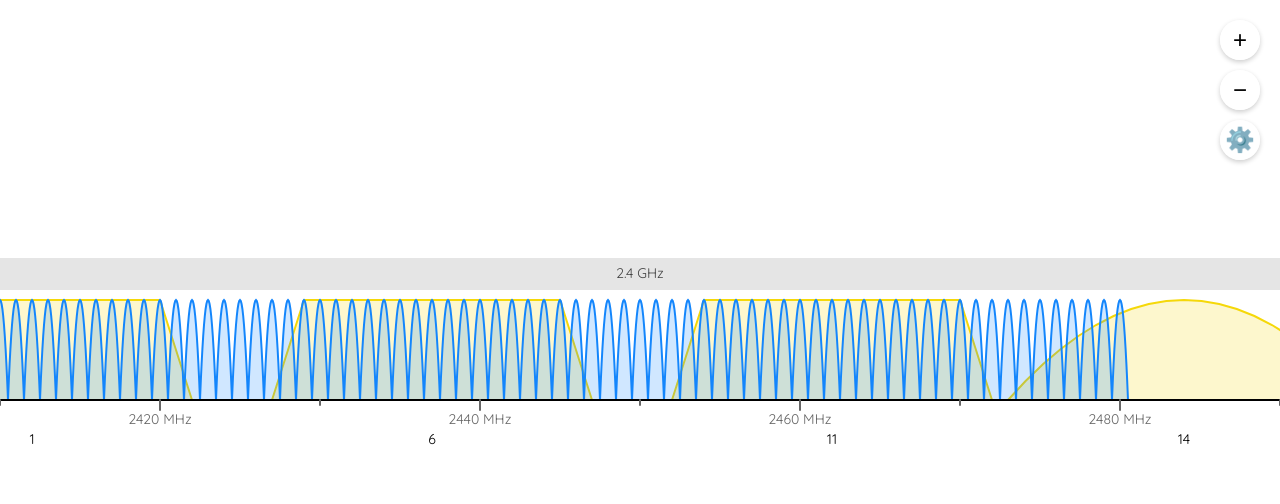
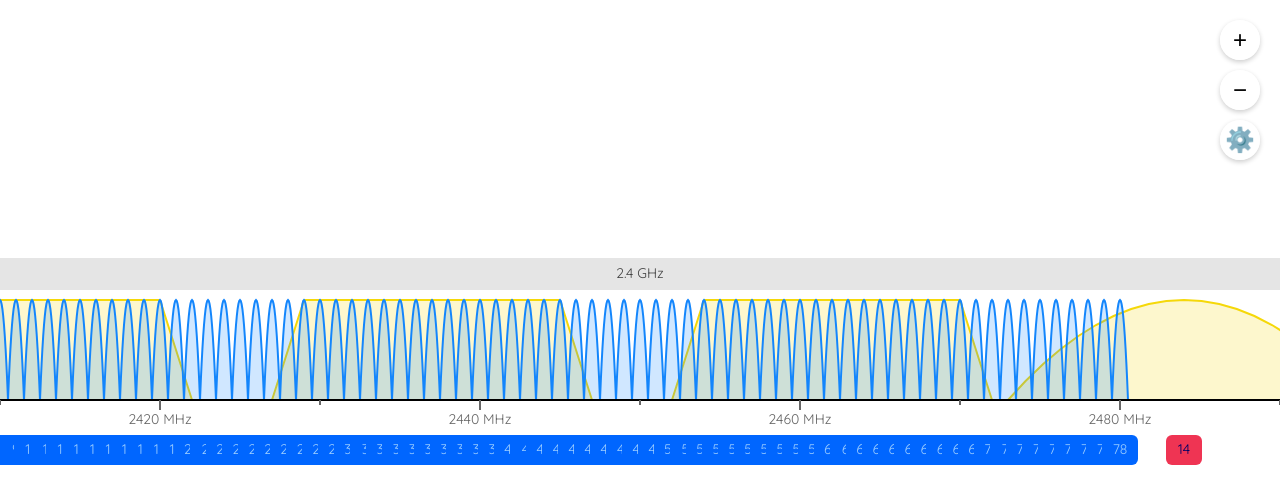
Before and after one commit to PotatoFi/spectrum, a plain HTML site: page spectrum-chart.html in a window 1280 px wide. Drawn offline with Linux system fonts and the light colour scheme.

Commit message:
Basic coloring system implemented, need to pull colors from technology, directly

```diff
--- a/spectrum-chart.html
+++ b/spectrum-chart.html
@@ -1028,97 +1028,6 @@
                 );
             }
 
-            function drawMaskLine(centerX, centerY, width, height, style) {
-                ctx.strokeStyle = style.color;
-                ctx.lineWidth = style.lineWidth || 2;
-                ctx.lineCap = "round";
-            }
-
-            function drawZiggurat(
-                centerX,
-                centerY,
-                width,
-                height,
-                lineColor,
-                fillColor,
-            ) {
-                const channelWidthMhz = width / (2 * scale);
-                let mhzInset;
-
-                // Use more perpendicular (steeper) lines for narrow channels
-                if (channelWidthMhz <= 16) {
-                    mhzInset = 0.25;
-                } else {
-                    mhzInset = 2;
-                }
-
-                const insetPixels = mhzInset * 2 * scale;
-                const lowerFreqX = centerX - width / 2 + insetPixels;
-                const upperFreqX = centerX + width / 2 - insetPixels;
-                const topY = centerY - height;
-
-                // Draw fill first
-                ctx.beginPath();
-                ctx.moveTo(centerX - width / 2, centerY); // Full channel start
-                ctx.lineTo(lowerFreqX, topY); // Inset start
-                ctx.lineTo(upperFreqX, topY); // Inset end
-                ctx.lineTo(centerX + width / 2, centerY); // Full channel end
-                ctx.fillStyle = fillColor;
-                ctx.fill();
-
-                // Draw outline (without bottom line)
-                ctx.beginPath();
-                ctx.strokeStyle = lineColor;
-                ctx.moveTo(lowerFreqX, topY);
-                ctx.lineTo(centerX - width / 2, centerY);
-                ctx.moveTo(upperFreqX, topY);
-                ctx.lineTo(centerX + width / 2, centerY);
-                ctx.moveTo(lowerFreqX, topY);
-                ctx.lineTo(upperFreqX, topY);
-                ctx.stroke();
-            }
-
-            function drawParabola(
-                centerX,
-                centerY,
-                width,
-                height,
-                lineColor,
-                fillColor,
-            ) {
-                const points = 20;
-
-                // Draw fill first
-                ctx.beginPath();
-                ctx.moveTo(centerX - width / 2, centerY); // Start at bottom left
-
-                // Draw parabola points
-                for (let i = 0; i <= points; i++) {
-                    const x = (i / points) * width - width / 2;
-                    const y = height * (1 - Math.pow((2 * x) / width, 2));
-                    ctx.lineTo(centerX + x, centerY - y);
-                }
-
-                ctx.lineTo(centerX + width / 2, centerY); // To bottom right
-                ctx.fillStyle = fillColor;
-                ctx.fill();
-
-                // Draw outline (without bottom line)
-                ctx.beginPath();
-                ctx.strokeStyle = lineColor;
-                // Draw parabola curve only
-                for (let i = 0; i <= points; i++) {
-                    const x = (i / points) * width - width / 2;
-                    const y = height * (1 - Math.pow((2 * x) / width, 2));
-                    if (i === 0) {
-                        ctx.moveTo(centerX + x, centerY - y);
-                    } else {
-                        ctx.lineTo(centerX + x, centerY - y);
-                    }
-                }
-                ctx.stroke();
-            }
-
             function drawChannelLabels(
                 centerX,
                 centerY,
@@ -1127,7 +1036,11 @@
                 style,
                 technology,
             ) {
-                // Determine which rows to use based on technology
+
+              // Determine which rows to use based on technology
+                // I want to use this to create a row system, where each technology and channel width is assigned to cascading rows, I think it can be pretty simple
+
+                /* this was the old method of placing things on rows
                 let channelRow, frequencyRow;
                 switch (technology) {
                     case "wifi":
@@ -1145,26 +1058,34 @@
                         channelRow = LABEL_ROWS.ZIGBEE_CHANNEL;
                         frequencyRow = LABEL_ROWS.ZIGBEE_FREQ;
                         break;
+                }*/
+
+                switch (technology) {
+                    case "wifi":
+                        //if (!showWifiChannels) return;
+                        foregroundColor = "#000066";
+                        backgroundColor = "#EF3453";
+                        break;
+                    case "bluetooth":
+                        //if (!showBluetoothChannels) return;
+                        foregroundColor = "#99ccff";
+                        backgroundColor = "#0066ff";
+                        break;
+                    case "zigbee":
+                        //if (!showZigbeeChannels) return;
+                        foregroundColor = "#ffccff";
+                        backgroundColor = "#EF3453";
+                        break;
                 }
 
                 // Draw channel number
-                drawLabel(
+                drawNewLabel(
                     centerX,
                     centerY,
                     `${channel}`,
-                    channelRow,
-                    style.textColor || style.color,
+                    foregroundColor,
+                    backgroundColor,
                 );
-
-                // Draw center frequency number
-                /*
-                drawLabel(
-                    centerX,
-                    centerY,
-                    `${frequency} MHz`,
-                    channelRow - 10,
-                    style.textColor || style.color,
-                );*/
             }
 
             function drawBandLabels() {
@@ -1320,8 +1241,6 @@
                     lineWidth: getZoomTier(scale).lineWidth,
                     textColor: "black",
                 };
-
-                drawMaskLine(centerX, centerY, width, height, style);
 
                 // Use parabola for DSSS channels, ziggurat for others
                 if (channel.dsss) {
@@ -1366,7 +1285,6 @@
                     textColor: "#1486FC",
                 };
 
-                drawMaskLine(centerX, centerY, width, height, style);
                 drawParabola(
                     centerX,
                     centerY,
@@ -1397,7 +1315,6 @@
                     textColor: "#EF3453",
                 };
 
-                drawMaskLine(centerX, centerY, width, height, style);
                 drawParabola(
                     centerX,
                     centerY,
@@ -1416,6 +1333,115 @@
                 );
             }
 
+            function drawZiggurat(
+                centerX,
+                centerY,
+                width,
+                height,
+                lineColor,
+                fillColor,
+            ) {
+                const channelWidthMhz = width / (2 * scale);
+                let mhzInset;
+
+                // Use more perpendicular (steeper) lines for narrow channels
+                if (channelWidthMhz <= 16) {
+                    mhzInset = 0.25;
+                } else {
+                    mhzInset = 2;
+                }
+
+                const insetPixels = mhzInset * 2 * scale;
+                const lowerFreqX = centerX - width / 2 + insetPixels;
+                const upperFreqX = centerX + width / 2 - insetPixels;
+                const topY = centerY - height;
+
+                // Draw fill first
+                ctx.beginPath();
+                ctx.moveTo(centerX - width / 2, centerY); // Full channel start
+                ctx.lineTo(lowerFreqX, topY); // Inset start
+                ctx.lineTo(upperFreqX, topY); // Inset end
+                ctx.lineTo(centerX + width / 2, centerY); // Full channel end
+                ctx.fillStyle = fillColor;
+                ctx.fill();
+
+                // Draw outline (without bottom line)
+                ctx.beginPath();
+                ctx.strokeStyle = lineColor;
+                ctx.moveTo(lowerFreqX, topY);
+                ctx.lineTo(centerX - width / 2, centerY);
+                ctx.moveTo(upperFreqX, topY);
+                ctx.lineTo(centerX + width / 2, centerY);
+                ctx.moveTo(lowerFreqX, topY);
+                ctx.lineTo(upperFreqX, topY);
+                ctx.stroke();
+            }
+
+            function drawParabola(
+                centerX,
+                centerY,
+                width,
+                height,
+                lineColor,
+                fillColor,
+            ) {
+                const points = 20;
+
+                // Draw fill first
+                ctx.beginPath();
+                ctx.moveTo(centerX - width / 2, centerY); // Start at bottom left
+
+                // Draw parabola points
+                for (let i = 0; i <= points; i++) {
+                    const x = (i / points) * width - width / 2;
+                    const y = height * (1 - Math.pow((2 * x) / width, 2));
+                    ctx.lineTo(centerX + x, centerY - y);
+                }
+
+                ctx.lineTo(centerX + width / 2, centerY); // To bottom right
+                ctx.fillStyle = fillColor;
+                ctx.fill();
+
+                // Draw outline (without bottom line)
+                ctx.beginPath();
+                ctx.strokeStyle = lineColor;
+                // Draw parabola curve only
+                for (let i = 0; i <= points; i++) {
+                    const x = (i / points) * width - width / 2;
+                    const y = height * (1 - Math.pow((2 * x) / width, 2));
+                    if (i === 0) {
+                        ctx.moveTo(centerX + x, centerY - y);
+                    } else {
+                        ctx.lineTo(centerX + x, centerY - y);
+                    }
+                }
+                ctx.stroke();
+            }
+
+            function drawNewLabel(x, baselineY, text, foregroundColor, backgroundColor) {
+                // const y = baselineY + BASE_LABEL_OFFSET + row * LABEL_SPACING;
+                const y = baselineY + 50;
+
+                const width = 36; // Set the width of the rectangle
+                // Later, I'll use the width of the mask to set the width here too
+                // I'll calculate the width, and if too narrow, then ... 👈
+                const height = 30;
+                let backgroundCenterX = width / 2; // Calculate how to translate the rectangle
+                let backgroundCenterY = height / 2;
+
+                // Draw the background
+                // roundRect(x, y, width, height, radii)
+                ctx.beginPath();
+                ctx.roundRect(x - backgroundCenterX, y - backgroundCenterY, width, height, 6);
+                ctx.fillStyle = backgroundColor;
+                ctx.fill();
+
+                // Draw the text
+                ctx.fillStyle = foregroundColor;
+                ctx.fillText(text, x, y);
+            }
+
+            // This is the old label drawing system, which I can easily break major and minor freq ticks by changing? So confusing...
             function drawLabel(x, baselineY, text, row, color) {
                 const y = baselineY + BASE_LABEL_OFFSET + row * LABEL_SPACING;
                 ctx.fillStyle = color;
```
